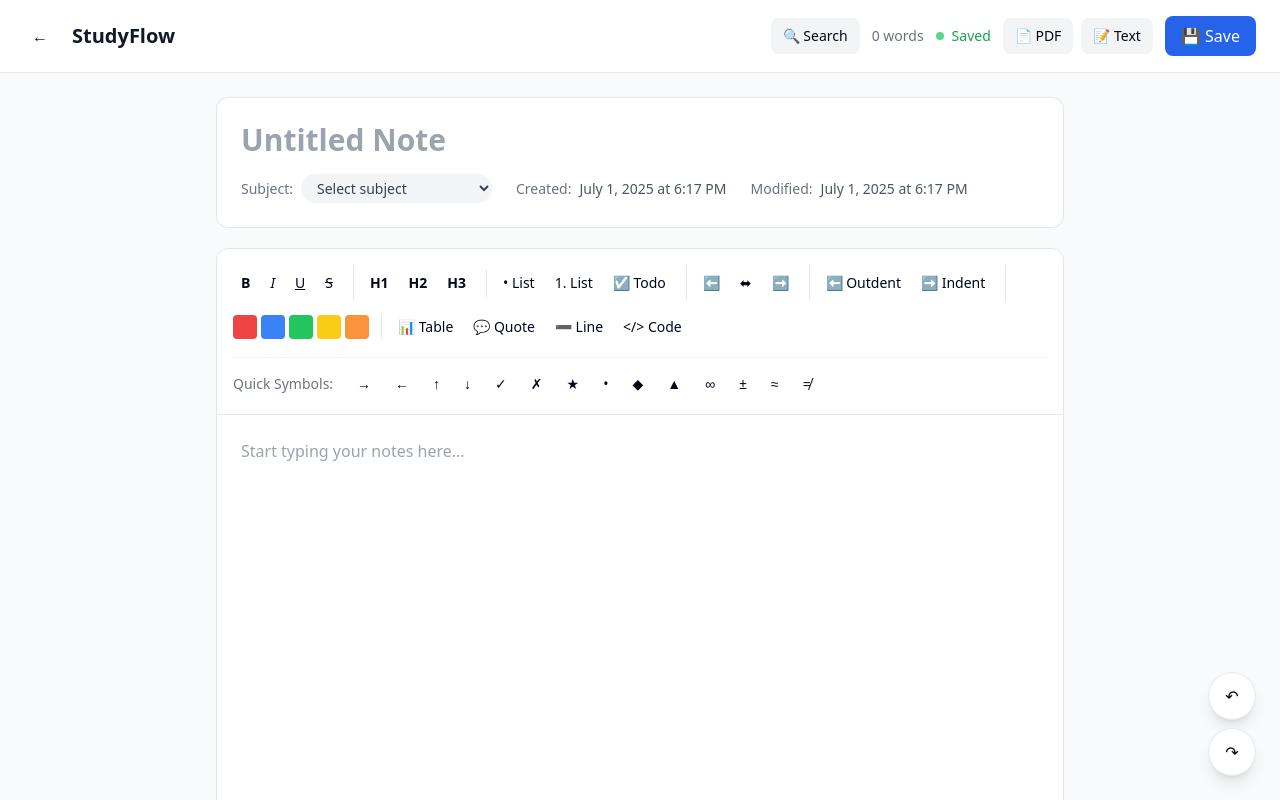
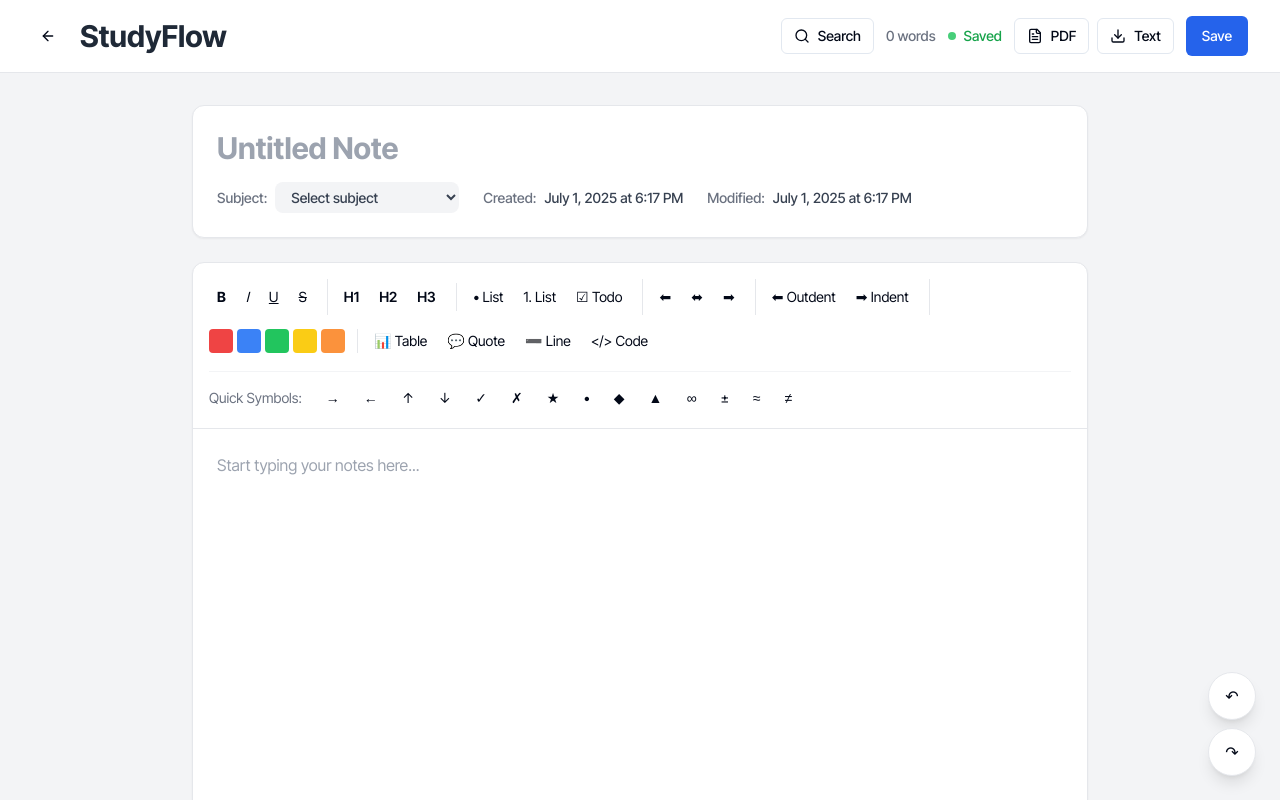
Before and after one commit to PhenyoKh/curious-dashboard-craft, a React (Vite) app: page /note in a window 1280 px wide. Shown: the top 800 px of the page. Built offline with nearby package versions, Linux system fonts and the light colour scheme.

Commit message:
Refactor: Apply dashboard design to notes
- Updated the note design to match the dashboard's styling.
- Modified fonts, font styles, and element appearances for consistency.

```diff
--- a/src/components/note/NoteHeader.tsx
+++ b/src/components/note/NoteHeader.tsx
@@ -19,13 +19,13 @@ const NoteHeader: React.FC<NoteHeaderProps> = ({
   subjects
 }) => {
   return (
-    <div className="bg-white rounded-xl p-6 mb-5 border border-gray-200">
+    <div className="bg-white rounded-xl p-6 mb-6 border border-gray-200 shadow-sm">
       <input
         type="text"
         value={title}
         onChange={(e) => setTitle(e.target.value)}
         placeholder="Untitled Note"
-        className="w-full text-3xl font-semibold border-none outline-none bg-transparent text-gray-900 placeholder-gray-400 mb-4"
+        className="w-full text-3xl font-bold border-none outline-none bg-transparent text-gray-800 placeholder-gray-400 mb-4 font-inter-tight"
       />
 
       <div className="flex flex-wrap items-center gap-6 text-sm">
@@ -34,7 +34,7 @@ const NoteHeader: React.FC<NoteHeaderProps> = ({
           <select
             value={metadata.subject}
             onChange={(e) => setMetadata(prev => ({ ...prev, subject: e.target.value }))}
-            className="bg-gray-100 border-none px-3 py-1 rounded-full text-gray-700 cursor-pointer"
+            className="bg-gray-100 border-none px-3 py-1.5 rounded-lg text-gray-700 cursor-pointer font-medium hover:bg-gray-200 transition-colors"
           >
             {subjects.map(subject => (
               <option key={subject.value} value={subject.value}>
@@ -46,12 +46,12 @@ const NoteHeader: React.FC<NoteHeaderProps> = ({
 
         <div className="flex items-center gap-2">
           <span className="text-gray-500 font-medium">Created:</span>
-          <span className="text-gray-600">{formatDate(metadata.createdAt)}</span>
+          <span className="text-gray-700 font-medium">{formatDate(metadata.createdAt)}</span>
         </div>
 
         <div className="flex items-center gap-2">
           <span className="text-gray-500 font-medium">Modified:</span>
-          <span className="text-gray-600">{formatDate(metadata.modifiedAt)}</span>
+          <span className="text-gray-700 font-medium">{formatDate(metadata.modifiedAt)}</span>
         </div>
       </div>
     </div>
--- a/src/pages/Note.tsx
+++ b/src/pages/Note.tsx
@@ -7,6 +7,8 @@ import { formatText, handleSearch } from '@/utils/editorUtils';
 import NoteHeader from '@/components/note/NoteHeader';
 import EditorToolbar from '@/components/note/EditorToolbar';
 import FloatingActionButtons from '@/components/note/FloatingActionButtons';
+import { Button } from '@/components/ui/button';
+import { ArrowLeft, Search, FileText, Download } from 'lucide-react';
 
 const Note: React.FC = () => {
   const navigate = useNavigate();
@@ -109,59 +111,72 @@ const Note: React.FC = () => {
   }, [autoSave]);
 
   return (
-    <div className="min-h-screen bg-gray-50">
+    <div className="bg-gray-100 min-h-screen font-inter-tight">
       {/* Header */}
-      <div className="bg-white border-b border-gray-200 px-6 py-4 sticky top-0 z-50">
+      <div className="bg-white border-b border-gray-200 px-4 md:px-8 py-4 sticky top-0 z-50">
         <div className="flex items-center justify-between">
           <div className="flex items-center gap-4">
-            <button
+            <Button
+              variant="ghost"
+              size="sm"
               onClick={() => navigate(-1)}
               className="p-2 hover:bg-gray-100 rounded-lg transition-colors"
             >
-              ←
-            </button>
-            <h1 className="text-xl font-bold text-gray-900">StudyFlow</h1>
+              <ArrowLeft className="w-5 h-5" />
+            </Button>
+            <h1 className="text-3xl font-bold text-gray-800">StudyFlow</h1>
           </div>
 
           <div className="flex items-center gap-3">
             {/* Search Toggle */}
-            <button
+            <Button
+              variant="outline"
+              size="sm"
               onClick={() => setShowSearch(!showSearch)}
-              className="px-3 py-2 text-sm bg-gray-100 hover:bg-gray-200 rounded-lg transition-colors"
+              className="gap-2"
             >
-              🔍 Search
-            </button>
+              <Search className="w-4 h-4" />
+              Search
+            </Button>
 
             {/* Word Count */}
-            <span className="text-sm text-gray-500">
+            <span className="text-sm text-gray-500 font-medium">
               {wordCount} words
             </span>
 
             {/* Auto-save Indicator */}
-            <div className="flex items-center gap-2 text-sm text-green-600">
+            <div className="flex items-center gap-2 text-sm">
               <div className={`w-2 h-2 rounded-full ${isAutoSaved ? 'bg-green-500' : 'bg-yellow-500'} animate-pulse`}></div>
-              <span>{isAutoSaved ? 'Saved' : 'Saving...'}</span>
+              <span className={`font-medium ${isAutoSaved ? 'text-green-600' : 'text-yellow-600'}`}>
+                {isAutoSaved ? 'Saved' : 'Saving...'}
+              </span>
             </div>
 
             {/* Export Options */}
             <div className="flex gap-2">
-              <button
+              <Button
+                variant="outline"
+                size="sm"
                 onClick={exportAsPDF}
-                className="px-3 py-2 text-sm bg-gray-100 hover:bg-gray-200 rounded-lg transition-colors"
+                className="gap-2"
               >
-                📄 PDF
-              </button>
-              <button
+                <FileText className="w-4 h-4" />
+                PDF
+              </Button>
+              <Button
+                variant="outline"
+                size="sm"
                 onClick={() => exportAsText(title, editorRef.current?.innerText || '')}
-                className="px-3 py-2 text-sm bg-gray-100 hover:bg-gray-200 rounded-lg transition-colors"
+                className="gap-2"
               >
-                📝 Text
-              </button>
+                <Download className="w-4 h-4" />
+                Text
+              </Button>
             </div>
 
-            <button className="px-4 py-2 bg-blue-600 hover:bg-blue-700 text-white rounded-lg transition-colors">
-              💾 Save
-            </button>
+            <Button className="bg-blue-600 hover:bg-blue-700 text-white">
+              Save
+            </Button>
           </div>
         </div>
 
@@ -173,27 +188,28 @@ const Note: React.FC = () => {
               value={searchTerm}
               onChange={(e) => setSearchTerm(e.target.value)}
               placeholder="Search in document..."
-              className="flex-1 px-3 py-2 border border-gray-300 rounded-lg focus:outline-none focus:ring-2 focus:ring-blue-500"
+              className="flex-1 px-3 py-2 border border-gray-300 rounded-lg focus:outline-none focus:ring-2 focus:ring-blue-500 text-sm"
               onKeyDown={(e) => e.key === 'Enter' && handleSearch(searchTerm, editorRef)}
             />
-            <button
+            <Button
               onClick={() => handleSearch(searchTerm, editorRef)}
-              className="px-4 py-2 bg-blue-600 text-white rounded-lg hover:bg-blue-700 transition-colors"
+              className="bg-blue-600 hover:bg-blue-700 text-white"
             >
               Find
-            </button>
-            <button
+            </Button>
+            <Button
+              variant="outline"
               onClick={() => setShowSearch(false)}
-              className="px-4 py-2 bg-gray-200 rounded-lg hover:bg-gray-300 transition-colors"
             >
               ✕
-            </button>
+            </Button>
           </div>
         )}
       </div>
 
       {/* Main Content */}
-      <div className="max-w-4xl mx-auto p-6">
+      <div className="w-full p-4 md:p-8">
+        <div className="max-w-4xl mx-auto">
           {/* Note Header */}
           <NoteHeader
             title={title}
@@ -204,27 +220,28 @@ const Note: React.FC = () => {
           />
 
           {/* Editor */}
-        <div className="bg-white rounded-xl border border-gray-200 min-h-[600px]">
+          <div className="bg-white rounded-xl border border-gray-200 min-h-[600px] shadow-sm">
             {/* Toolbar */}
             <EditorToolbar onContentChange={handleContentChange} editorRef={editorRef} />
 
             {/* Editor Content */}
             <div className="relative">
               {showPlaceholder && (
-              <div className="absolute top-6 left-6 text-gray-400 pointer-events-none">
+                <div className="absolute top-6 left-6 text-gray-400 pointer-events-none font-inter-tight">
                   Start typing your notes here...
                 </div>
               )}
               <div
                 ref={editorRef}
                 contentEditable
-              className="p-6 min-h-[500px] text-base leading-relaxed outline-none"
+                className="p-6 min-h-[500px] text-base leading-relaxed outline-none font-inter-tight"
                 style={{ lineHeight: '1.7' }}
                 onInput={handleContentChange}
                 onFocus={handleEditorFocus}
                 onBlur={handleEditorBlur}
                 suppressContentEditableWarning={true}
               />
+            </div>
           </div>
         </div>
       </div>
```
Lines whose indentation alone changed are shown as unchanged.
